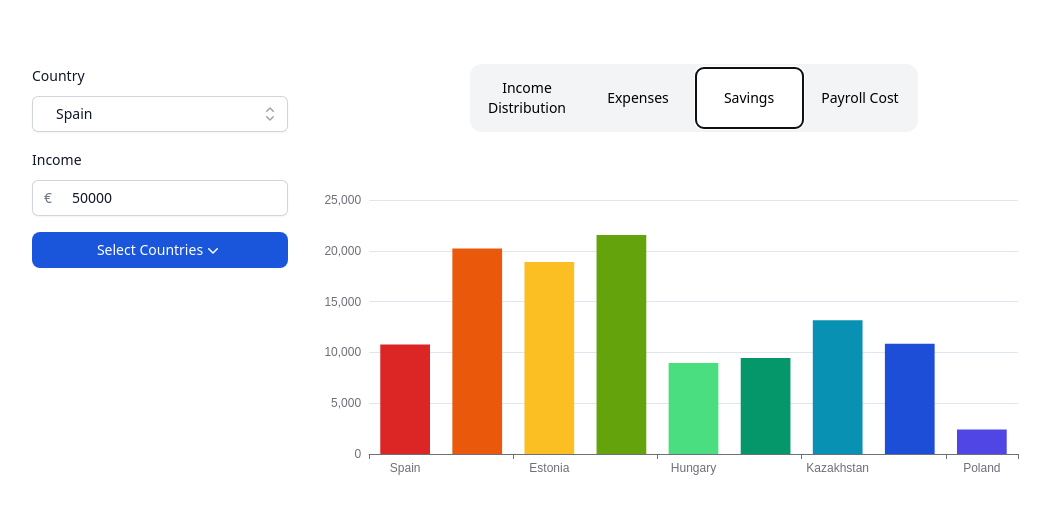
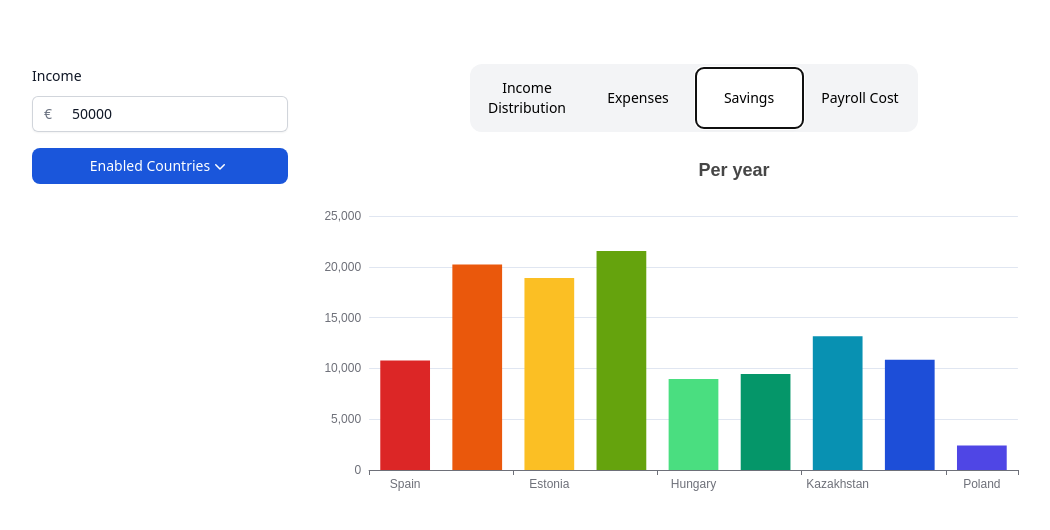
Before and after one commit to Ujinjinjin/relocation-analyzer, a Vue app: page / in a window 1280 px wide. Both pictures are taken after a click on the tab "Savings". Shown: the top 530 px of the page, without its empty margins (32-1082 px from the left). Built offline with nearby package versions, Linux system fonts and the light colour scheme.

Commit message:
save last visited tab

```diff
--- a/src/components/RaNavigationTabs.model.ts
+++ b/src/components/RaNavigationTabs.model.ts
@@ -4,4 +4,9 @@ export type TRaNavigationTabNameMap = {
 
 export type TRaNavigationTabsProps = {
   tabs: TRaNavigationTabNameMap
+  defaultTab?: string
 }
+
+export type TRaNavigationTabsEmits = {
+  tabSelected: [name: string]
+}
--- a/src/components/RaNavigationTabs.vue
+++ b/src/components/RaNavigationTabs.vue
@@ -1,19 +1,28 @@
 <script setup lang="ts">
 import { computed, type ComputedRef, useSlots } from 'vue'
 import { TabGroup, TabList, Tab, TabPanels, TabPanel } from '@headlessui/vue'
-import type { TRaNavigationTabsProps } from '@/components/RaNavigationTabs.model'
+import type { TRaNavigationTabsEmits, TRaNavigationTabsProps } from '@/components/RaNavigationTabs.model'
 
 const props = defineProps<TRaNavigationTabsProps>()
+const emit = defineEmits<TRaNavigationTabsEmits>()
 
 const slots = useSlots()
 const slotNames: ComputedRef<string[]> = computed(() => Object.keys(slots))
 
 const tabNames: ComputedRef<string[]> = computed(() => slotNames.value.map((name) => props.tabs[name]))
+const defaultIndex: ComputedRef<number> = computed(() => {
+  const index = slotNames.value.indexOf(props.defaultTab || '')
+  return index >= 0 ? index : 0
+})
+
+function onTabChange(payload: number): void {
+  emit('tabSelected', slotNames.value[payload])
+}
 </script>
 
 <template>
   <div class="flex flex-col items-center">
-    <TabGroup>
+    <TabGroup @change="onTabChange" :default-index="defaultIndex">
       <TabList class="flex space-x-1 max-w-md rounded-xl bg-gray-100 p-1 w-full">
         <Tab
           v-for="tabName in tabNames"
--- a/src/composable/useBarChart.ts
+++ b/src/composable/useBarChart.ts
@@ -1,7 +1,7 @@
 import { type EChartsOption } from 'echarts'
-import type { TChartData } from '@/types/echarts'
+import type { TChartData, TChartParams } from '@/types/echarts'
 
-export function useBarChart(data: TChartData[]): EChartsOption {
+export function useBarChart({ data, ...params }: TChartParams): EChartsOption {
   return {
     color: [
       '#dc2626',
@@ -26,6 +26,11 @@ export function useBarChart(data: TChartData[]): EChartsOption {
     tooltip: {
       trigger: 'item'
     },
+    title: {
+      show: !!params.title,
+      text: params.title,
+      left: '50%'
+    },
     xAxis: {
       type: 'category',
       data: data.map((item: TChartData) => item.name)
--- a/src/composable/usePieChart.ts
+++ b/src/composable/usePieChart.ts
@@ -1,7 +1,7 @@
 import { type EChartsOption } from 'echarts'
-import type { TChartData } from '@/types/echarts'
+import type { TChartData, TChartParams } from '@/types/echarts'
 
-export function usePieChart(data: TChartData[]): EChartsOption {
+export function usePieChart({ data, ...params }: TChartParams): EChartsOption {
   return {
     color: [
       '#dc2626',
@@ -26,6 +26,11 @@ export function usePieChart(data: TChartData[]): EChartsOption {
     tooltip: {
       trigger: 'item'
     },
+    title: {
+      show: !!params.title,
+      text: params.title,
+      left: '50%'
+    },
     series: [
       {
         type: 'pie',
--- /dev/null
+++ b/src/stores/navigation.store.ts
@@ -0,0 +1,25 @@
+import { defineStore } from 'pinia'
+import { ref, type Ref, watch } from 'vue'
+import type { TTabCode } from '@/types/navigation'
+
+export const useNavigationStore = defineStore('navigation', () => {
+  const lastTab: Ref<TTabCode> = ref('income')
+
+  const localStorage = window.localStorage.getItem('ra-navigation')
+  if (localStorage) {
+    lastTab.value = JSON.parse(localStorage)
+  }
+
+  watch(lastTab, () => {
+    window.localStorage.setItem('ra-navigation', JSON.stringify(lastTab.value))
+  })
+
+  function navigatedTo (tab: TTabCode): void {
+    lastTab.value = tab
+  }
+
+  return {
+    lastTab: lastTab,
+    navigatedTo: navigatedTo,
+  }
+})
--- a/src/types/echarts.ts
+++ b/src/types/echarts.ts
@@ -2,3 +2,8 @@ export type TChartData = {
   value: number
   name: string
 }
+
+export type TChartParams = {
+  data: TChartData[]
+  title?: string
+}
--- /dev/null
+++ b/src/types/navigation.ts
@@ -0,0 +1,11 @@
+export type TTabCode =
+ | 'income'
+ | 'expenses'
+ | 'savings'
+ | 'payroll'
+
+export type TPageNavigation = {
+  home: TTabCode
+}
+
+export type TPageCode = keyof TPageNavigation
--- a/src/views/HomeView.vue
+++ b/src/views/HomeView.vue
@@ -1,36 +1,36 @@
 <script setup lang="ts">
 import RaChart from '@/components/RaChart.vue'
 import { usePieChart } from '@/composable/usePieChart'
-import { computed } from 'vue'
+import { computed, type ComputedRef } from 'vue'
 import { useIncomeData } from '@/composable/useIncomeData'
 import type { TCountryCode } from '@/types/countries'
-import RaTable from '@/components/RaTable.vue'
 import RaNavigationTabs from '@/components/RaNavigationTabs.vue'
 import type { TRaNavigationTabNameMap } from '@/components/RaNavigationTabs.model'
 import { usePayrollData } from '@/composable/usePayrollData'
 import { useBarChart } from '@/composable/useBarChart'
 import { useExpensesData } from '@/composable/useExpensesData'
-import { useSavingsData } from '@/composable/useSavingsData'
-import RaConfigPanel from '@/components/RaConfigPanel.vue'
+import RaConfigSection from '@/views/sections/RaConfigSection.vue'
 import { useConfigStore } from '@/stores/config.store'
+import RaSavingsSection from '@/views/sections/RaSavingsSection.vue'
+import { useNavigationStore } from '@/stores/navigation.store'
+import type { TTabCode } from '@/types/navigation'
+import RaTable from '@/components/RaTable.vue'
 
 const configStore = useConfigStore()
+const navigationStore = useNavigationStore()
 
 const incomeData = computed(() =>
   useIncomeData(configStore.config.countryCode as TCountryCode, configStore.config.income)
 )
-const incomeChart = computed(() => usePieChart(incomeData.value))
+const incomeChart = computed(() => usePieChart({ data: incomeData.value }))
 const incomeTableHeaders = computed(() => ['Budget segment', `Amount (${configStore.config.currencySymbol})`])
 const incomeTableRows = computed(() => incomeData.value.map((item) => [item.name, `${item.value}`]))
 
 const expensesData = computed(() => useExpensesData(configStore.config.income))
-const expensesChart = computed(() => useBarChart(expensesData.value))
-
-const savingsData = computed(() => useSavingsData(configStore.config.income))
-const savingsChart = computed(() => useBarChart(savingsData.value))
+const expensesChart = computed(() => useBarChart({ data: expensesData.value }))
 
 const payrollData = computed(() => usePayrollData(configStore.config.income))
-const payrollChart = computed(() => useBarChart(payrollData.value))
+const payrollChart = computed(() => useBarChart({ data: payrollData.value }))
 
 const navigationTabs: TRaNavigationTabNameMap = {
   'income': 'Income Distribution',
@@ -38,14 +38,19 @@ const navigationTabs: TRaNavigationTabNameMap = {
   'savings': 'Savings',
   'payroll': 'Payroll Cost'
 }
+const defaultTab: ComputedRef<TTabCode> = computed(() => navigationStore.lastTab ?? Object.keys(navigationTabs)[0])
+
+function onTabSelected(payload: string): void {
+  navigationStore.navigatedTo(payload as TTabCode)
+}
 </script>
 
 <template>
   <div class="flex mx-16 mt-16 w-5/6">
     <div class="min-w-64 space-y-4">
-      <RaConfigPanel />
+      <RaConfigSection />
     </div>
-    <RaNavigationTabs :tabs="navigationTabs" class="w-full">
+    <RaNavigationTabs :tabs="navigationTabs" class="w-full" :default-tab="defaultTab" @tabSelected="onTabSelected">
       <template v-slot:income>
         <div class="w-full m-auto flex flex-col space-x-2 items-center">
           <RaChart :options="incomeChart" class="h-96 w-full" />
@@ -60,9 +65,7 @@ const navigationTabs: TRaNavigationTabNameMap = {
       </template>
 
       <template v-slot:savings>
-        <div class="w-full m-auto flex flex-col space-x-2 items-center">
-          <RaChart :options="savingsChart" class="h-96 w-full" />
-        </div>
+        <RaSavingsSection class="w-full m-auto"/>
       </template>
 
       <template v-slot:payroll>
--- a/src/components/RaConfigPanel.vue
+++ b/src/views/sections/RaConfigSection.vue
@@ -8,8 +8,12 @@ import { useConfigStore } from '@/stores/config.store'
 import type { TCountryCode } from '@/types/countries'
 import RaCheckboxDropdown from '@/components/RaCheckboxDropdown.vue'
 import type { TCheckOption } from '@/components/RaCheckboxDropdown.model'
+import { useNavigationStore } from '@/stores/navigation.store'
 
 const configStore = useConfigStore()
+const navigationStore = useNavigationStore()
+
+const countrySelectorVisible: ComputedRef<boolean> = computed(() => navigationStore.lastTab === 'income')
 
 const countrySelectionOptions: Ref<TCheckOption[]> = ref(
   Object.entries(COUNTRIES).map(([key, value]) => ({
@@ -52,9 +56,9 @@ function onChangeSelection(options: TCheckOption[]): void {
 </script>
 
 <template>
-  <RaSelect label="Country" :options="currentCountryOptions" v-model="selectedCountry" />
   <RaInput label="Income" v-model="income" :symbol="configStore.config.currencySymbol" />
-  <RaCheckboxDropdown label="Select Countries" :options="countrySelectionOptions" @changeSelection="onChangeSelection" />
+  <RaCheckboxDropdown label="Enabled Countries" :options="countrySelectionOptions" @changeSelection="onChangeSelection" />
+  <RaSelect v-if="countrySelectorVisible" label="Country" :options="currentCountryOptions" v-model="selectedCountry" />
 </template>
 
 <style scoped>
--- /dev/null
+++ b/src/views/sections/RaSavingsSection.vue
@@ -0,0 +1,25 @@
+<script setup lang="ts">
+import RaChart from '@/components/RaChart.vue'
+import { useConfigStore } from '@/stores/config.store'
+import { computed } from 'vue'
+import { useSavingsData } from '@/composable/useSavingsData'
+import { useBarChart } from '@/composable/useBarChart'
+
+const configStore = useConfigStore()
+
+const savingsData = computed(() => useSavingsData(configStore.config.income))
+const savingsChart = computed(() => useBarChart({
+  data: savingsData.value,
+  title: 'Per year',
+}))
+</script>
+
+<template>
+  <div class="flex flex-col space-x-2 items-center py-4 space-y-4">
+    <RaChart :options="savingsChart" class="h-96 w-full" />
+  </div>
+</template>
+
+<style scoped>
+
+</style>
```
